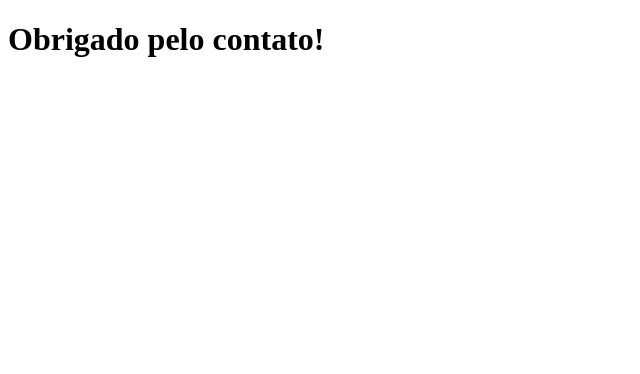
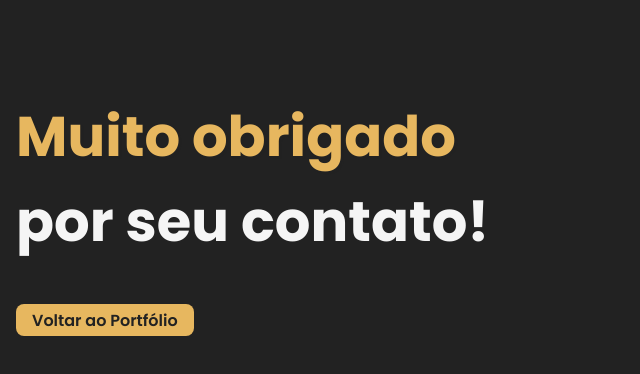
Before and after one commit to alaor-pereira/Portfolio, a plain HTML site: page thanks.html in a window 1280 px wide. Shown: the whole page, without its empty margins (0-640 px from the left). Drawn offline with Linux system fonts and the light colour scheme.

```diff
--- /dev/null
+++ b/style-thanks.css
@@ -0,0 +1,86 @@
+/*=============== GOOGLE FONTS ===============*/
+@import url("https://fonts.googleapis.com/css2?family=Poppins:wght@400;600;700&display=swap");
+
+/*=============== VARIÁVEIS CSS ===============*/
+:root {
+    --header-height: 3rem;
+    --font-semi: 600;
+    /*=============== CORES ===============*/
+    /* Hexadecimal color mode */
+    --first-color: #e7b75f;
+    --second-color: #f5f5f5;
+    --third-color: #222222;
+    /*=============== TIPOGRAFIA ===============*/
+    --body-font: 'Poppins', sans-serif;
+    --big-font-size: 2rem;
+    --h2-font-size: 1.25rem;
+    --normal-font-size: .938rem;
+    --smaller-font-size: .75rem;
+    /*=============== MARGINS ===============*/
+    --mb-2: 1rem;
+    --mb-4: 2rem;
+    --mb-5: 2.5rem;
+    --mb-6: 3rem;
+    /*=============== Z INDEX ===============*/
+    --z-back: -10;
+    --z-fixed: 100;
+}
+
+@media screen and (min-width: 968px) {
+    :root {
+        --big-font-size: 3.5rem;
+        --h2-font-size: 2rem;
+        --normal-font-size: 1rem;
+        --smaller-font-size: .875rem;
+    }
+}
+html {
+    scroll-behavior: smooth;
+}
+body {
+    margin: var(--header-height) 0 0 0;
+    font-family: var(--body-font);
+    font-size: var(--normal-font-size);
+    color: var(--second-color);
+    background-color: var(--third-color);
+    transition: background 0.2s linear;
+}
+a {
+    text-decoration: none;
+}
+.section {
+    padding-top: 3rem;
+    padding-bottom: 2rem;
+}
+/*=============== LAYOUTS ===============*/
+.bd-grid {
+    max-width: 1024px;
+    display: grid;
+    margin-left: var(--mb-2);
+    margin-right: var(--mb-2);
+}
+
+/*=============== INÍCIO ===============*/
+.home__title {
+    font-size: var(--big-font-size);
+    margin-bottom: var(--mb-5);
+}
+.home__title-color {
+    color: var(--first-color);
+    text-shadow: 2px 1.5px 1px var(--third-color);
+}
+
+/*=============== BOTÕES ===============*/
+.button {
+    display: inline-block;
+    background-color: var(--first-color);
+    color: var(--third-color);
+    padding: .20rem 1rem;
+    font-weight: var(--font-semi);
+    border-radius: .5rem;
+    transition: all .3s;
+}
+.button:hover {
+    box-shadow: rgba(17, 17, 26, 0.3) 0px 8px 24px, rgba(17, 17, 26, 0.3) 0px 16px 56px, rgba(17, 17, 26, 0.3) 0px 24px 80px;
+    background-color: var(--second-color);
+}
--- a/thanks.html
+++ b/thanks.html
@@ -3,9 +3,20 @@
 <head>
     <meta charset="UTF-8">
     <meta name="viewport" content="width=device-width, initial-scale=1.0">
-    <title>Muito Obrigado</title>
+    <!--Link CSS-->
+    <link rel="stylesheet" href="./style-thanks.css">
+    <!-- Favicon -->
+    <link rel="shortcut icon" href="./images/apescuro.png" type="image/x-icon">
+    <title>Obrigado</title>
 </head>
 <body>
-    <h1>Obrigado pelo contato!</h1>
+    <main>
+        <section class="home bd-grid" id="home">
+            <div class="home__data">
+                <h1 class="home__title"><span class="home__title-color">Muito obrigado</span><br>por seu contato!</h1>
+                <a href="./index.html" class="button">Voltar ao Portfólio</a>
+            </div>
+        </section>
+    </main>
 </body>
 </html>
```
Also changed, not shown: index.html (+2 -2 lines).
